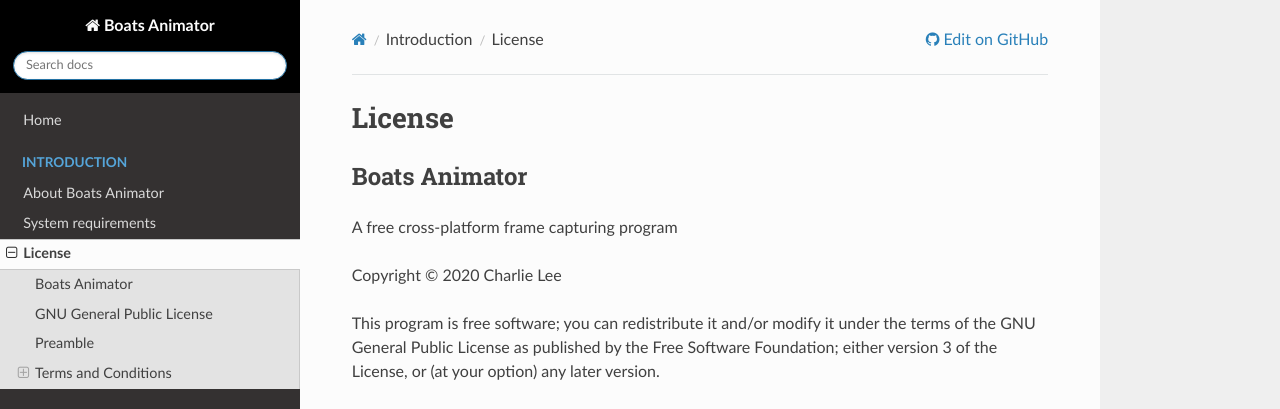
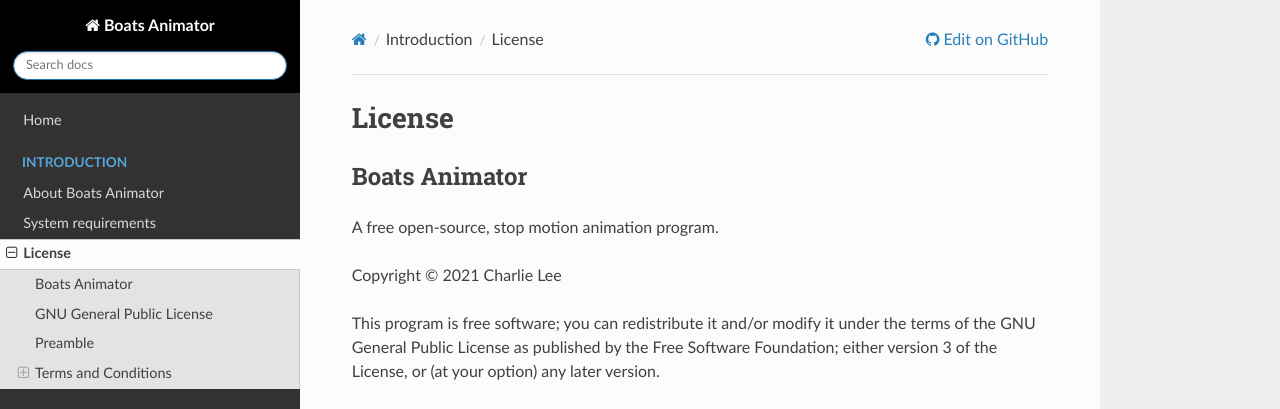
Before and after one commit to charlielee/boats-animator, an MkDocs documentation site: the page built from docs/introduction/license.md, in a window 1280 px wide and 900 px high. Shown: the top 409 px of the window. Built offline with MkDocs 1.6.1, drawn with Linux system fonts in a browser that asks for light colours; nearby versions of some CDN libraries; old or Windows-style settings are respelled for this version of MkDocs.

Commit message:
Bump licence year to 2021

```diff
--- a/docs/introduction/license.md
+++ b/docs/introduction/license.md
@@ -2,9 +2,9 @@
 
 ## Boats Animator
 
-A free cross-platform frame capturing program
+A free open-source, stop motion animation program.
 
-Copyright © 2020 Charlie Lee
+Copyright © 2021 Charlie Lee
 
 This program is free software; you can redistribute it and/or modify it under the terms of the GNU General Public License as published by the Free Software Foundation; either version 3 of the License, or (at your option) any later version.
 
```
Also changed, not shown: 1 other file.
